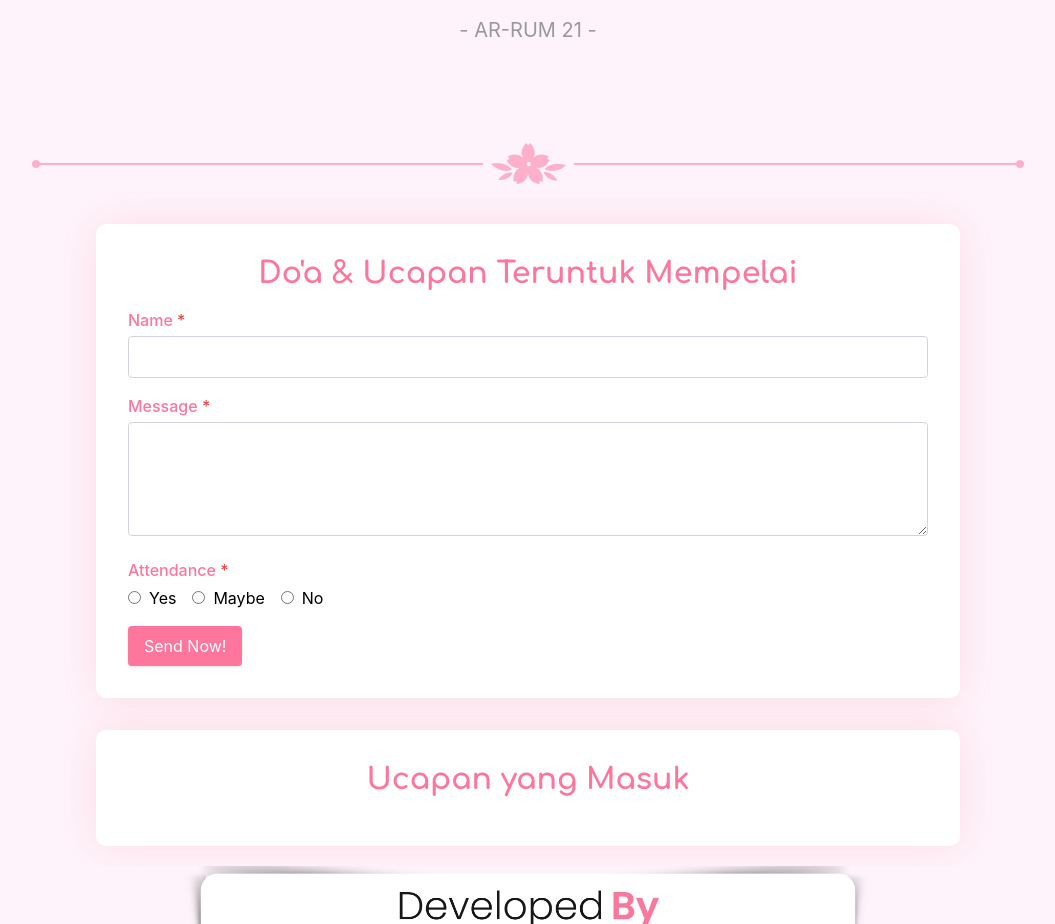
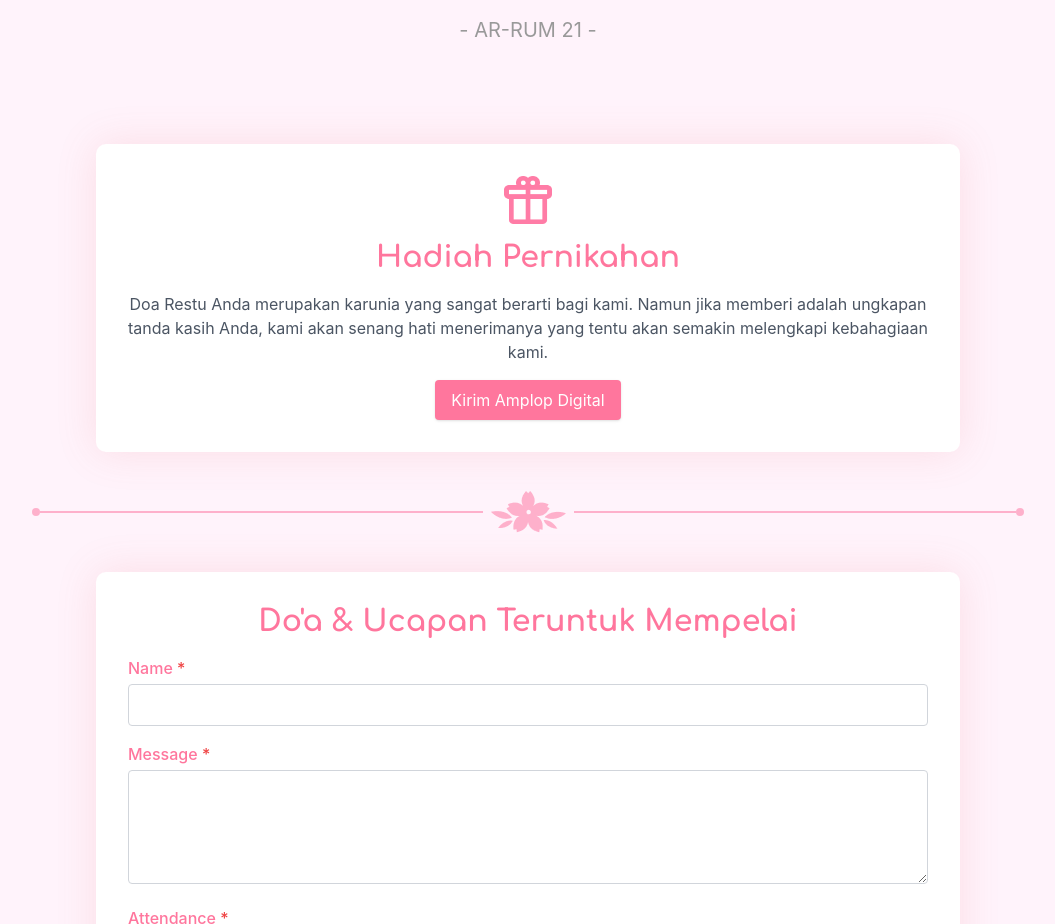
Before and after one commit to RikiSanjayaa/wedding-inv-web, a Next.js app: page / in a window 1280 px wide. Shown: the part 6980-7904 px from the top of the page, without its empty margins (112-1167 px from the left). Built offline with nearby package versions, Linux system fonts and the light colour scheme.

Commit message:
tambahkan halaman hadiah

```diff
--- /dev/null
+++ b/components/page/Hadiah.js
@@ -0,0 +1,94 @@
+import { useState } from "react";
+
+export default function HadiahPernikahan() {
+  const [showPopup, setShowPopup] = useState(false);
+
+  const handlePopup = () => {
+    setShowPopup(!showPopup);
+  };
+
+  return (
+    <div className="w-full px-4 md:px-8 lg:px-16 py-5">
+      <div className="bg-white p-8 rounded-[10px] shadow-soft-sakura text-center">
+        <div className="flex justify-center mb-4">
+          <img
+            src="/images/hadiah.png"
+            alt="Hadiah Icon"
+            className="h-12 w-12"
+          />
+        </div>
+        <h2 className="text-sakura-300 text-2xl md:text-3xl font-bold font-['Comfortaa'] mb-4">
+          Hadiah Pernikahan
+        </h2>
+        <p className="text-gray-600 mb-4">
+          Doa Restu Anda merupakan karunia yang sangat berarti bagi kami. Namun jika memberi adalah ungkapan tanda kasih Anda, kami akan senang hati menerimanya yang tentu akan semakin melengkapi kebahagiaan kami.
+        </p>
+        <button
+          className="bg-sakura-300 text-white py-2 px-4 rounded shadow hover:bg-sakura-400 transition-all"
+          onClick={handlePopup}
+        >
+          Kirim Amplop Digital
+        </button>
+      </div>
+
+      {showPopup && (
+        <div className="fixed inset-0 bg-black bg-opacity-50 flex items-center justify-center z-50">
+          <div className="bg-white p-6 rounded-lg shadow-lg w-11/12 md:w-1/2 lg:w-1/3">
+            <h2 className="text-center text-sakura-300 text-2xl font-bold font-['Comfortaa'] mb-4">
+              E-Wallet
+            </h2>
+            <p className="text-gray-500 text-center mb-6">
+              Note: Tap to copy bank number
+            </p>
+            <div className="space-y-4">
+              <div className="bg-gray-100 p-4 rounded-lg flex justify-between items-center">
+                <div>
+                  <p className="text-sakura-300 font-bold">Asep Irawan</p>
+                  <p className="text-gray-600">009 - 0222 2444 21</p>
+                </div>
+                <button
+                  className="text-sakura-300"
+                  onClick={() => navigator.clipboard.writeText("009-0222-2444-21")}
+                >
+                  📋
+                </button>
+              </div>
+              <div className="bg-gray-100 p-4 rounded-lg flex justify-between items-center">
+                <div>
+                  <p className="text-sakura-300 font-bold">Putri Amanda</p>
+                  <p className="text-gray-600">009 - 0222 2444 21</p>
+                </div>
+                <button
+                  className="text-sakura-300"
+                  onClick={() => navigator.clipboard.writeText("009-0222-2444-21")}
+                >
+                  📋
+                </button>
+              </div>
+            </div>
+
+            <h2 className="text-center text-sakura-300 text-2xl font-bold font-['Comfortaa'] mt-8 mb-4">
+              Pemberian Hadiah Office
+            </h2>
+            <p className="text-gray-600 text-center mb-6">
+              Jl. Udayana No.16, Monjok Bar., Kec. Selaparang, Kota Mataram, Nusa Tenggara Bar. 83121
+            </p>
+            <button
+              className="bg-sakura-300 text-white py-2 px-4 rounded shadow hover:bg-sakura-400 transition-all w-full"
+              onClick={() => window.open("https://maps.google.com?q=Jl.+Udayana+No.16,+Monjok+Bar.,+Kec.+Selaparang,+Kota+Mataram,+Nusa+Tenggara+Bar.+83121")}
+            >
+              Open Map
+            </button>
+
+            <button
+              className="mt-4 bg-gray-300 text-gray-700 py-2 px-4 rounded shadow hover:bg-gray-400 transition-all w-full"
+              onClick={handlePopup}
+            >
+              Close
+            </button>
+          </div>
+        </div>
+      )}
+    </div>
+  );
+}
--- a/pages/index.js
+++ b/pages/index.js
@@ -8,7 +8,10 @@ import StorySection from "../components/page/StorySection";
 import Gallery from "../components/page/Gallery";
 import FloatingButton from "../components/utilities/FloatingButton";
 import Pesan from "../components/page/Pesan";
+import Hadiah from "../components/page/Hadiah";
+
 import { useState, useEffect } from "react";
+import HadiahPernikahan from "../components/page/Hadiah";
 
 export default function Home() {
   const [isPlaying, setIsPlaying] = useState(false);
@@ -50,6 +53,7 @@ export default function Home() {
             <StorySection />
             <Breakpoints />
             <Gallery />
+            <Hadiah/>
             <Breakpoints />
             <Pesan/>
           </div>
```
Also changed, not shown: public/images/hadiah.png (added), public/svg/contoh.png (added).
